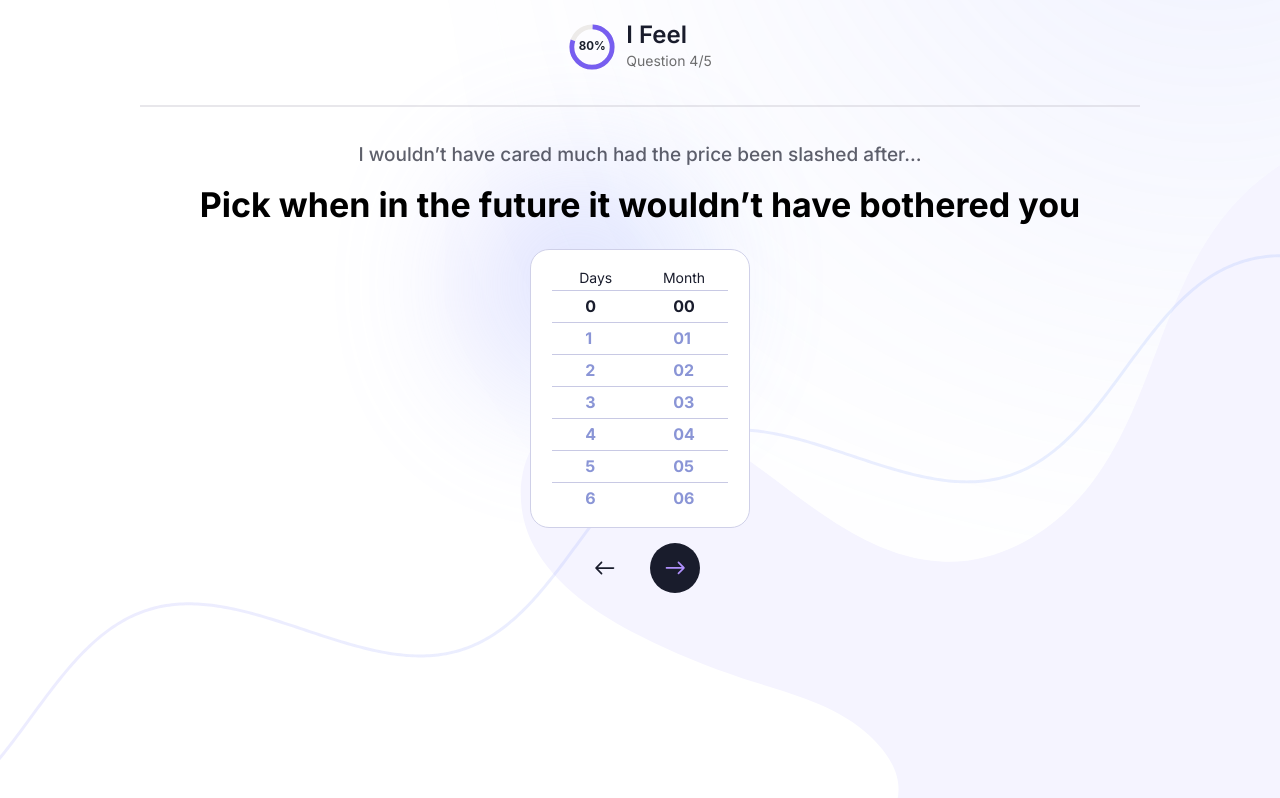
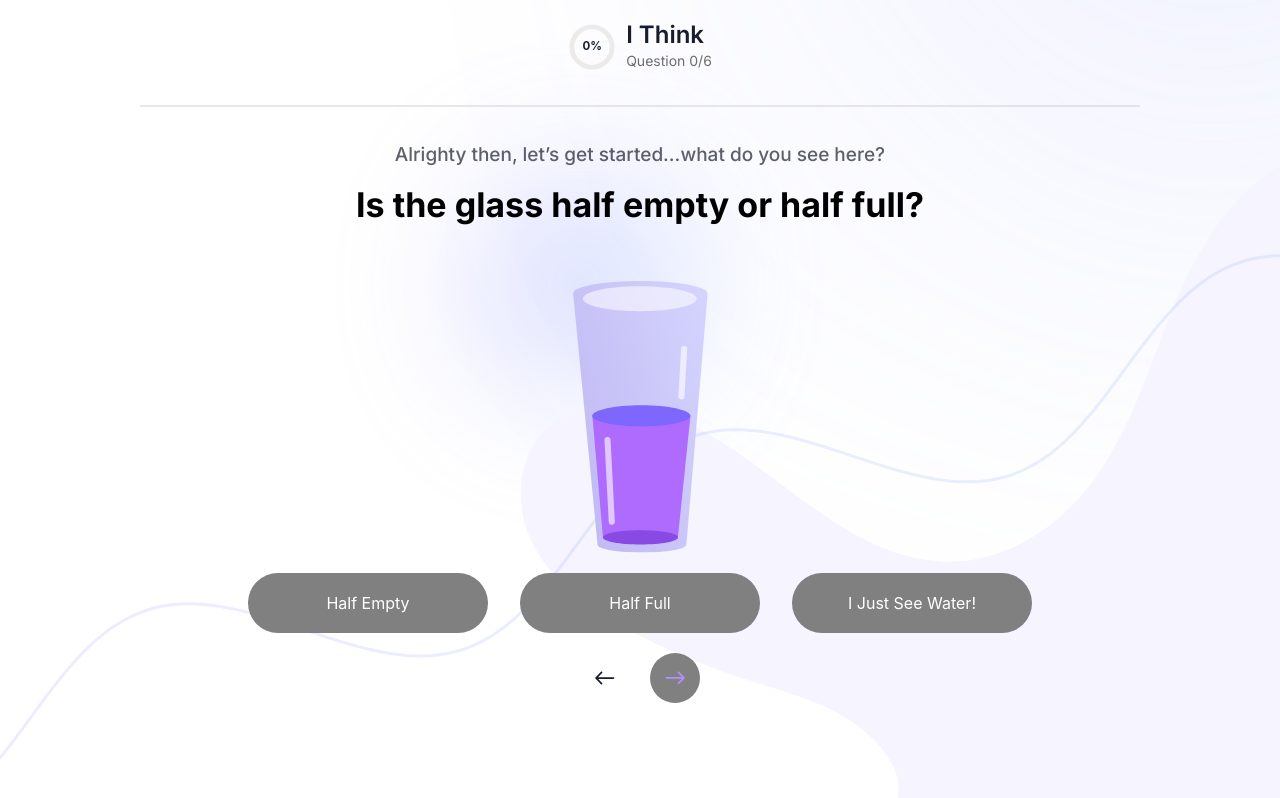
Before and after one commit to Sidarth2308/prospecting-spa, a React (Create React App) app: page / in a window 1280 px wide. Built offline with nearby package versions, Linux system fonts and the light colour scheme.

Commit message:
home page reset

```diff
--- a/src/Components/DatePicker/styles/styles.css
+++ b/src/Components/DatePicker/styles/styles.css
@@ -41,6 +41,8 @@
   overflow: auto;
   cursor: pointer;
   scroll-behavior: smooth;
+  -ms-overflow-style: none;
+  scrollbar-width: none;
 }
 .HandleNumber::-webkit-scrollbar {
   display: none;
--- a/src/Pages/home/index.tsx
+++ b/src/Pages/home/index.tsx
@@ -26,8 +26,8 @@ const QuestionContainer = React.lazy(
 const Home: FC = () => {
   // Const fetchedData = useSelector((state: RootState) => state.fetchData);
   // Const dispatch = useDispatch();
-  const [section, setSection] = useState(1);
-  const [counter, setCounter] = useState(4);
+  const [section, setSection] = useState(0);
+  const [counter, setCounter] = useState(0);
   const [answers, setAnswers] = useState<string[][]>(
     QuestionData.questions.map(() => {
       return [];
```
